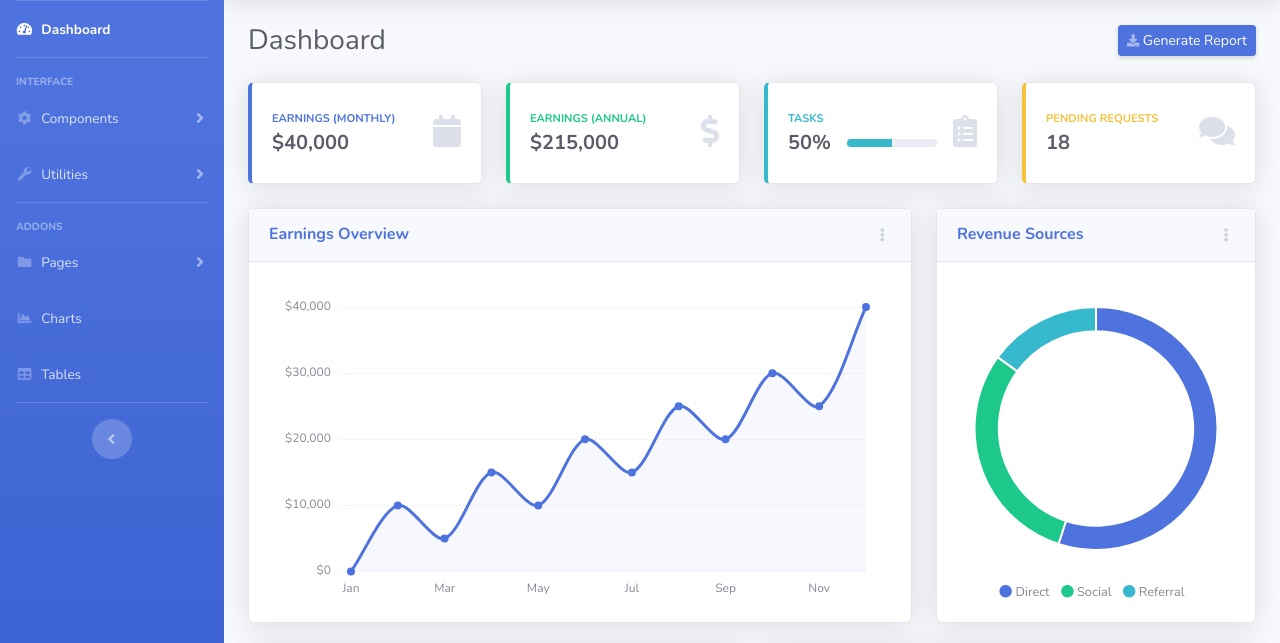
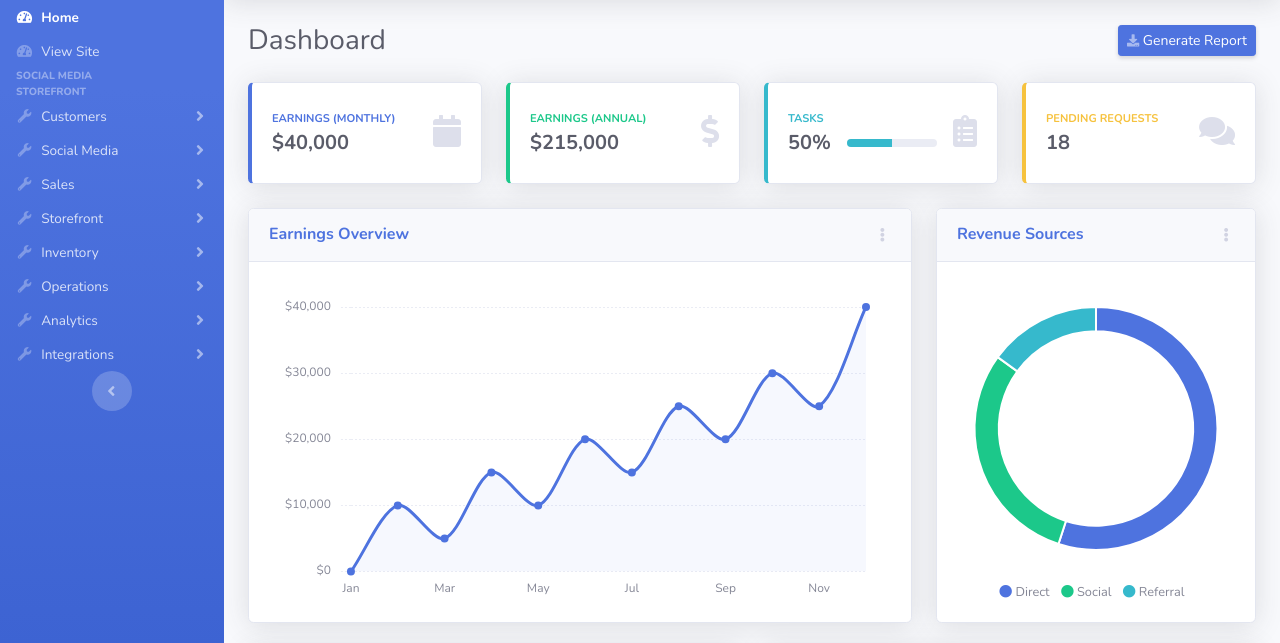
Before and after one commit to rowsheet/highbrid_dashboard, a Flask app: page / in a window 1280 px wide. Shown: the part 70-713 px from the top of the page. Run offline with Flask 2, Linux system fonts and the light colour scheme; some libraries are stand-ins or nearby versions.

Commit message:
Temp commit.

```diff
--- a/app/server.py
+++ b/app/server.py
@@ -13,6 +13,38 @@ def public(path):
 def home():
         return render_template("pages/home.html")
 
+@app.route("/customers", methods=["GET", "POST"])
+def customers():
+        return render_template("pages/customers_overview.html")
+
+@app.route("/social-media", methods=["GET", "POST"])
+def social_media_overview():
+        return render_template("pages/social_media_overview.html")
+
+@app.route("/sales", methods=["GET", "POST"])
+def sales_overview():
+        return render_template("pages/sales_overview.html")
+
+@app.route("/storefront", methods=["GET", "POST"])
+def storefront_overview():
+        return render_template("pages/storefront_overview.html")
+
+@app.route("/inventory", methods=["GET", "POST"])
+def inventory_overview():
+        return render_template("pages/inventory_overview.html")
+
+@app.route("/operations", methods=["GET", "POST"])
+def operations_overview():
+        return render_template("pages/operations_overview.html")
+
+@app.route("/analytics", methods=["GET", "POST"])
+def analytics_overview():
+        return render_template("pages/analytics_overview.html")
+
+@app.route("/integrations", methods=["GET", "POST"])
+def integrations_overview():
+        return render_template("pages/integrations_overview.html")
+
 #-------------------------------------------------------------------------------
 # Demo pages.
 #-------------------------------------------------------------------------------
@@ -20,10 +52,6 @@ def home():
 @app.route("/demo/home", methods=["GET", "POST"])
 def demo_home():
         return render_template("pages/demo/home.html", foo="Foo")
-
-@app.route("/demo/customers", methods=["GET", "POST"])
-def demo_customers():
-        return render_template("pages/demo/customers.html", foo="Foo")
 
 @app.route("/demo/buttons", methods=["GET", "POST"])
 def demo_buttons():
--- a/app/templates/components/sidebar.html
+++ b/app/templates/components/sidebar.html
@@ -1,3 +1,9 @@
+<style>
+a.nav-link {
+    padding-top: 5px !important;
+    padding-bottom: 5px !important;
+}
+</style>
 <!-- Sidebar - Brand -->
 <a class="sidebar-brand d-flex align-items-center justify-content-center" href="/">
     <div class="sidebar-brand-icon rotate-n-15">
@@ -6,100 +12,153 @@
     <div class="sidebar-brand-text mx-3">SB Admin <sup>2</sup></div>
 </a>
 
-<!-- Divider -->
-<hr class="sidebar-divider my-0">
-
 <!-- Nav Item - Dashboard -->
 <li class="nav-item active">
     <a class="nav-link" href="/">
         <i class="fas fa-fw fa-tachometer-alt"></i>
-        <span>Dashboard</span></a>
+        <span>Home</span></a>
 </li>
 
-<!-- Divider -->
-<hr class="sidebar-divider">
+<!-- Nav Item - Dashboard -->
+<li class="nav-item">
+    <a class="nav-link" href="/">
+        <i class="fas fa-fw fa-tachometer-alt"></i>
+        <span>
+        View Site
+        </span>
+    </a>
+</li>
 
 <!-- Heading -->
 <div class="sidebar-heading">
-    Interface
+    Social Media
 </div>
 
-<!-- Nav Item - Pages Collapse Menu -->
+<!-- Heading -->
+<div class="sidebar-heading">
+    Storefront
+</div>
+
 <li class="nav-item">
-    <a class="nav-link collapsed" href="#" data-toggle="collapse" data-target="#collapseTwo" aria-expanded="true" aria-controls="collapseTwo">
-        <i class="fas fa-fw fa-cog"></i>
-        <span>Components</span>
+    <a class="nav-link collapsed" href="#"
+        data-toggle="collapse"
+        data-target="#collapseCustomers" aria-expanded="true"
+        aria-controls="collapseCustomers">
+        <i class="fas fa-fw fa-wrench"></i>
+        <span>Customers</span>
     </a>
-    <div id="collapseTwo" class="collapse" aria-labelledby="headingTwo" data-parent="#accordionSidebar">
+    <div id="collapseCustomers" class="collapse" aria-labelledby="headingUtilities" data-parent="#accordionSidebar">
         <div class="bg-white py-2 collapse-inner rounded">
-            <h6 class="collapse-header">Custom Components:</h6>
-            <a class="collapse-item" href="/demo/buttons">Buttons</a>
-            <a class="collapse-item" href="/demo/cards">Cards</a>
+            <a class="collapse-item" href="/customers">Overview</a>
+            <a class="collapse-item" href="/customers/subscribers">Subscribers</a>
+            <a class="collapse-item" href="/customers/loyalty-members">Loyalty Members</a>
         </div>
     </div>
 </li>
-
-<!-- Nav Item - Utilities Collapse Menu -->
 <li class="nav-item">
-    <a class="nav-link collapsed" href="#" data-toggle="collapse" data-target="#collapseUtilities" aria-expanded="true" aria-controls="collapseUtilities">
+    <a class="nav-link collapsed" href="#"
+        data-toggle="collapse"
+        data-target="#collapseSocialMedia" aria-expanded="true"
+        aria-controls="collapseSocialMedia">
         <i class="fas fa-fw fa-wrench"></i>
-        <span>Utilities</span>
+        <span>Social Media</span>
     </a>
-    <div id="collapseUtilities" class="collapse" aria-labelledby="headingUtilities" data-parent="#accordionSidebar">
+    <div id="collapseSocialMedia" class="collapse" aria-labelledby="headingUtilities" data-parent="#accordionSidebar">
         <div class="bg-white py-2 collapse-inner rounded">
-            <h6 class="collapse-header">Custom Utilities:</h6>
-            <a class="collapse-item" href="/demo/colors">Colors</a>
-            <a class="collapse-item" href="/demo/borders">Borders</a>
-            <a class="collapse-item" href="/demo/animations">Animations</a>
-            <a class="collapse-item" href="/demo/other">Other</a>
+            <a class="collapse-item" href="/social-media">Overview</a>
+            <a class="collapse-item" href="/social-media/facebook">Facebook</a>
+            <a class="collapse-item" href="/social-media/instagram">Instagram</a>
+            <a class="collapse-item" href="/social-media/twitter">Twitter</a>
+            <a class="collapse-item" href="/social-media/linkedin">LinkedIn</a>
+            <a class="collapse-item" href="/social-media/google">Google</a>
+            <a class="collapse-item" href="/social-media/yelp">Yelp</a>
         </div>
     </div>
 </li>
-
-<!-- Divider -->
-<hr class="sidebar-divider">
-
-<!-- Heading -->
-<div class="sidebar-heading">
-    Addons
-</div>
-
-<!-- Nav Item - Pages Collapse Menu -->
 <li class="nav-item">
-    <a class="nav-link collapsed" href="#" data-toggle="collapse" data-target="#collapsePages" aria-expanded="true" aria-controls="collapsePages">
-        <i class="fas fa-fw fa-folder"></i>
-        <span>Pages</span>
+    <a class="nav-link collapsed" href="#"
+        data-toggle="collapse"
+        data-target="#collapseSales" aria-expanded="true"
+        aria-controls="collapseSales">
+        <i class="fas fa-fw fa-wrench"></i>
+        <span>Sales</span>
     </a>
-    <div id="collapsePages" class="collapse" aria-labelledby="headingPages" data-parent="#accordionSidebar">
+    <div id="collapseSales" class="collapse" aria-labelledby="headingUtilities" data-parent="#accordionSidebar">
         <div class="bg-white py-2 collapse-inner rounded">
-            <h6 class="collapse-header">Login Screens:</h6>
-            <a class="collapse-item" href="/demo/login">Login</a>
-            <a class="collapse-item" href="/demo/register">Register</a>
-            <a class="collapse-item" href="/demo/forgot-password">Forgot Password</a>
-            <div class="collapse-divider"></div>
-            <h6 class="collapse-header">Other Pages:</h6>
-            <a class="collapse-item" href="/demo/404">404 Page</a>
-            <a class="collapse-item" href="/demo/blank-page">Blank Page</a>
+            <a class="collapse-item" href="/sales">Overview</a>
         </div>
     </div>
 </li>
-
-<!-- Nav Item - Charts -->
 <li class="nav-item">
-    <a class="nav-link" href="/demo/charts">
-        <i class="fas fa-fw fa-chart-area"></i>
-        <span>Charts</span></a>
+    <a class="nav-link collapsed" href="#"
+        data-toggle="collapse"
+        data-target="#collapseStorefront" aria-expanded="true"
+        aria-controls="collapseStorefront">
+        <i class="fas fa-fw fa-wrench"></i>
+        <span>Storefront</span>
+    </a>
+    <div id="collapseStorefront" class="collapse" aria-labelledby="headingUtilities" data-parent="#accordionSidebar">
+        <div class="bg-white py-2 collapse-inner rounded">
+            <a class="collapse-item" href="/storefront">Overview</a>
+        </div>
+    </div>
 </li>
-
-<!-- Nav Item - Tables -->
 <li class="nav-item">
-    <a class="nav-link" href="/demo/tables">
-        <i class="fas fa-fw fa-table"></i>
-        <span>Tables</span></a>
+    <a class="nav-link collapsed" href="#"
+        data-toggle="collapse"
+        data-target="#collapseInventory" aria-expanded="true"
+        aria-controls="collapseInventory">
+        <i class="fas fa-fw fa-wrench"></i>
+        <span>Inventory</span>
+    </a>
+    <div id="collapseInventory" class="collapse" aria-labelledby="headingUtilities" data-parent="#accordionSidebar">
+        <div class="bg-white py-2 collapse-inner rounded">
+            <a class="collapse-item" href="/inventory">Inventory</a>
+        </div>
+    </div>
 </li>
-
-<!-- Divider -->
-<hr class="sidebar-divider d-none d-md-block">
+<li class="nav-item">
+    <a class="nav-link collapsed" href="#"
+        data-toggle="collapse"
+        data-target="#collapseOperations" aria-expanded="true"
+        aria-controls="collapseOperations">
+        <i class="fas fa-fw fa-wrench"></i>
+        <span>Operations</span>
+    </a>
+    <div id="collapseOperations" class="collapse" aria-labelledby="headingUtilities" data-parent="#accordionSidebar">
+        <div class="bg-white py-2 collapse-inner rounded">
+            <a class="collapse-item" href="/operations">Operations</a>
+        </div>
+    </div>
+</li>
+<li class="nav-item">
+    <a class="nav-link collapsed" href="#"
+        data-toggle="collapse"
+        data-target="#collapseAnalytics" aria-expanded="true"
+        aria-controls="collapseAnalytics">
+        <i class="fas fa-fw fa-wrench"></i>
+        <span>Analytics</span>
+    </a>
+    <div id="collapseAnalytics" class="collapse" aria-labelledby="headingUtilities" data-parent="#accordionSidebar">
+        <div class="bg-white py-2 collapse-inner rounded">
+            <a class="collapse-item" href="/analytics">Analytics</a>
+        </div>
+    </div>
+</li>
+<li class="nav-item">
+    <a class="nav-link collapsed" href="#"
+        data-toggle="collapse"
+        data-target="#collapseIntegrations" aria-expanded="true"
+        aria-controls="collapseIntegrations">
+        <i class="fas fa-fw fa-wrench"></i>
+        <span>Integrations</span>
+    </a>
+    <div id="collapseIntegrations" class="collapse" aria-labelledby="headingUtilities" data-parent="#accordionSidebar">
+        <div class="bg-white py-2 collapse-inner rounded">
+            <a class="collapse-item" href="/integrations">Integrations</a>
+        </div>
+    </div>
+</li>
 
 <!-- Sidebar Toggler (Sidebar) -->
 <div class="text-center d-none d-md-inline">
```
Also changed, not shown: app/templates/pages/analytics_overview.html (added, +14 -0 lines), app/templates/pages/customers_overview.html (added, +14 -0 lines), app/templates/pages/integrations_overview.html (added, +14 -0 lines), app/templates/pages/inventory_overview.html (added, +14 -0 lines), app/templates/pages/operations_overview.html (added, +14 -0 lines), app/templates/pages/sales_overview.html (added, +14 -0 lines), app/templates/pages/social_media_overview.html (added, +14 -0 lines), app/templates/pages/storefront_overview.html (added, +14 -0 lines), 1 other file.
